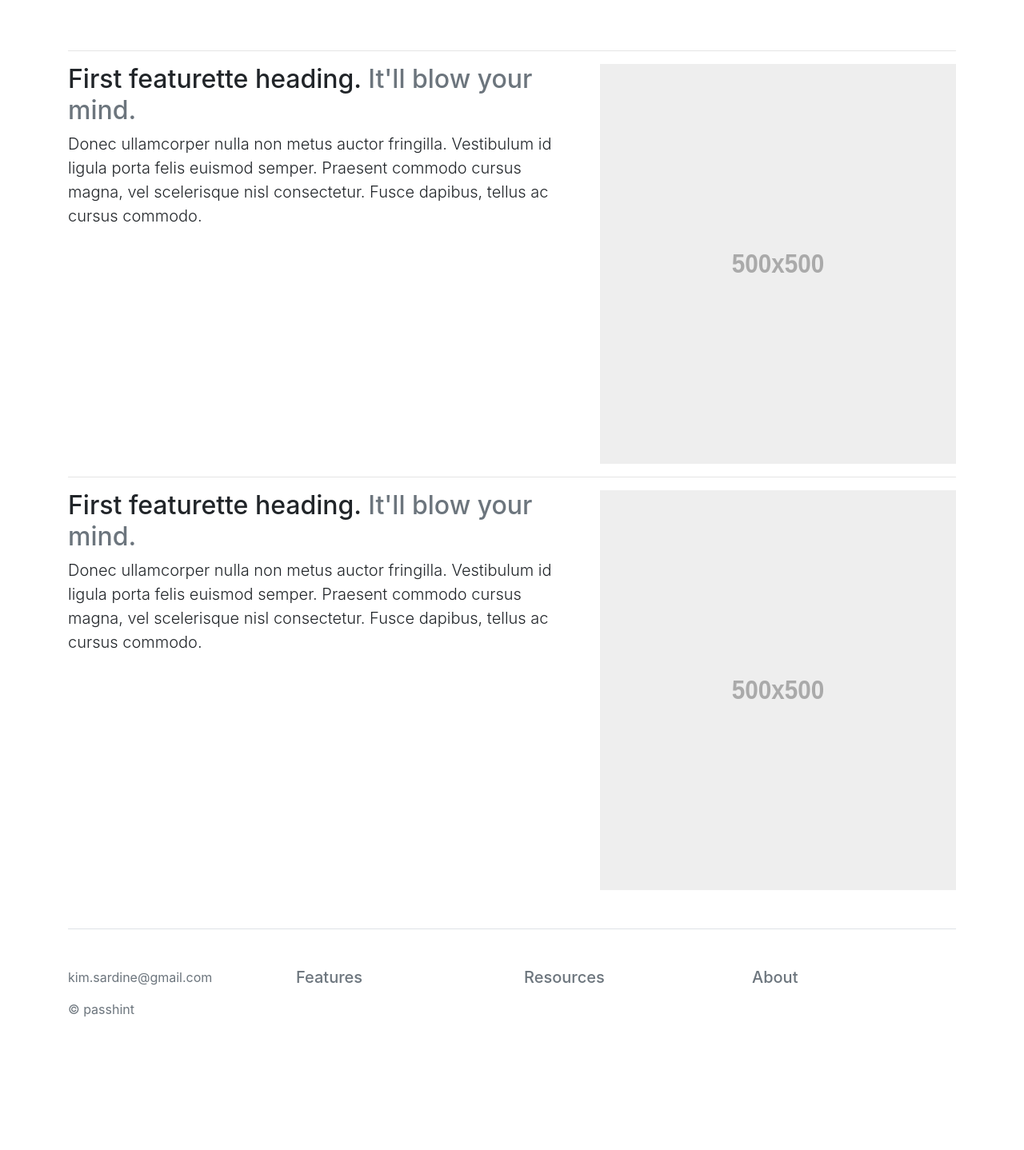
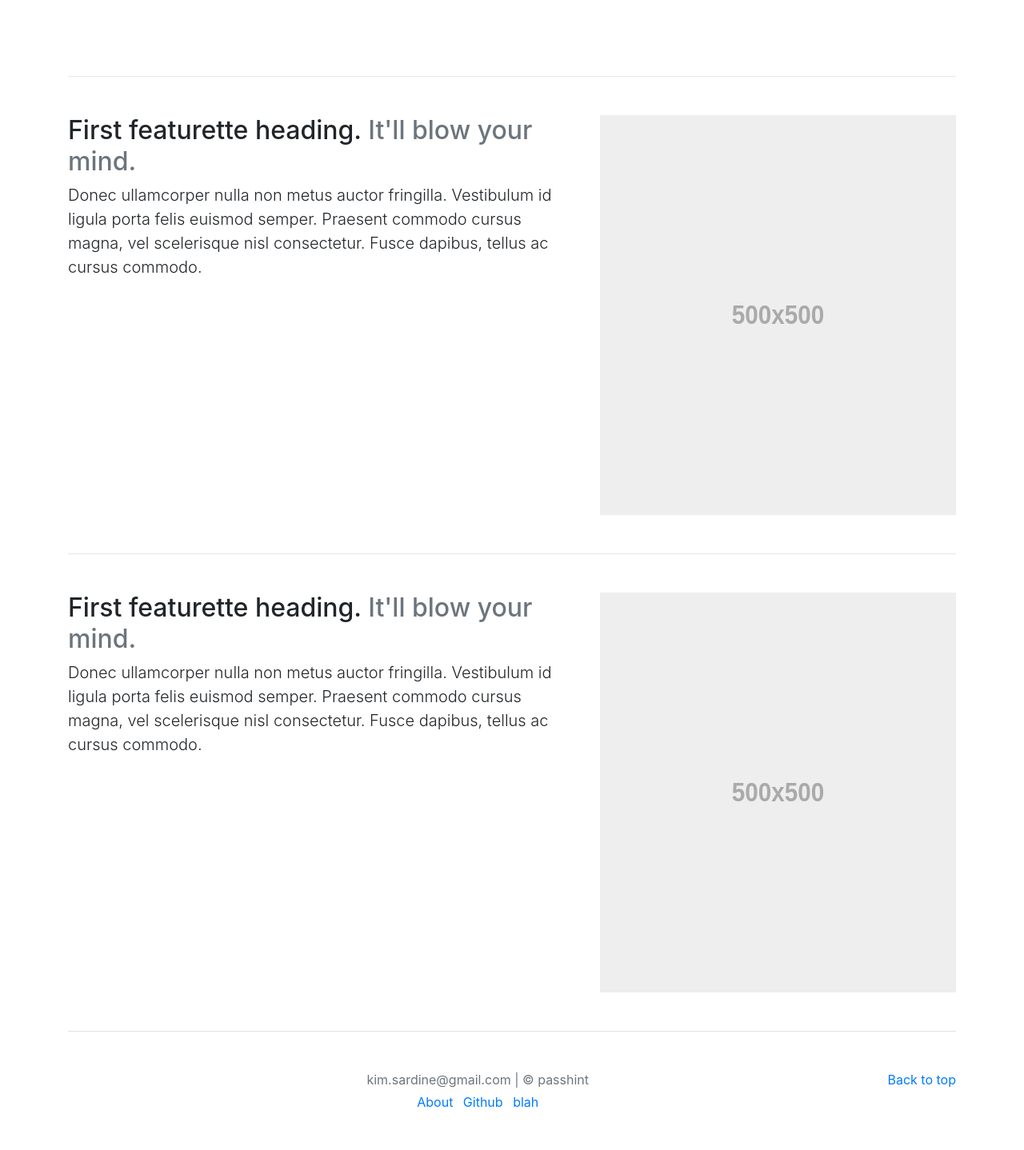
Before and after one commit to kim-sardine/passhint, a Django app: template passhint/templates/passhint/main.html in a window 1280 px wide. Shown: the part 1354-2792 px from the top of the page at 80% size. Before the commit the page ends 2625 px from the top, so only its background shows below. Run offline with Django 3.2, Linux system fonts and the light colour scheme; the template is opened without the code that fills it, so the values that code supplies are empty; parts of the project's set-up code (start-up, migrations or seed data) failed here and were passed over; some libraries are stand-ins or nearby versions.

Commit message:
footer 변경 및 main search auto focus js 추가

```diff
--- a/config/templates/footer.html
+++ b/config/templates/footer.html
@@ -1,23 +1,17 @@
-<footer class="pt-4 my-5 pt-md-5 border-top">
-    <div class="row">
-        <div class="col-12 col-md">
-            <span class="d-block mb-3 text-muted">kim.sardine@gmail.com</span>
-            <span class="d-block mb-3 text-muted">&copy; passhint</span>
-        </div>
-        <div class="col-6 col-md">
-            <a class="text-muted" href="#">
-                <h5>Features</h5>
-            </a>
-        </div>
-        <div class="col-6 col-md">
-            <a class="text-muted" href="#">
-                <h5>Resources</h5>
-            </a>
-        </div>
-        <div class="col-6 col-md">
-            <a class="text-muted" href="#">
-                <h5>About</h5>
-            </a>
-        </div>
-    </div>
+<footer class="pt-4 my-5 pt-md-5 border-top text-muted text-center text-small">
+    <p class="float-right">
+        <a href="#">Back to top</a>
+    </p>
+    <p class="mb-1">kim.sardine@gmail.com | &copy; passhint</p>
+    <ul class="list-inline">
+        <li class="list-inline-item">
+            <a href="#">About</a>
+        </li>
+        <li class="list-inline-item">
+            <a href="#">Github</a>
+        </li>
+        <li class="list-inline-item">
+            <a href="#">blah</a>
+        </li>
+    </ul>
 </footer>
--- a/passhint/templates/passhint/layout.html
+++ b/passhint/templates/passhint/layout.html
@@ -1,6 +1,6 @@
 {% extends "layout.html" %}
 {% block content %}
-<div class="container mt-5">
+<div class="container mt-4">
     {% block passhint_content %} {% endblock %}
 
     {% include "footer.html" %}
--- a/passhint/templates/passhint/main.html
+++ b/passhint/templates/passhint/main.html
@@ -105,7 +105,7 @@
 
 
 
-        <hr class="featurette-divider">
+        <hr class="my-5">
         <div class="row featurette">
             <div class="col-md-7">
                 <h2 class="featurette-heading">First featurette heading.
@@ -121,7 +121,7 @@
             </div>
         </div>
 
-        <hr class="featurette-divider">
+        <hr class="my-5">
         <div class="row featurette">
             <div class="col-md-7">
                 <h2 class="featurette-heading">First featurette heading.
@@ -139,4 +139,9 @@
 
         {% include "footer.html" %}
     </div>
+    <script>
+        window.onload = function () {
+            var input = document.getElementById("search_name").focus();
+        }
+    </script>
 {% endblock content %}
```
